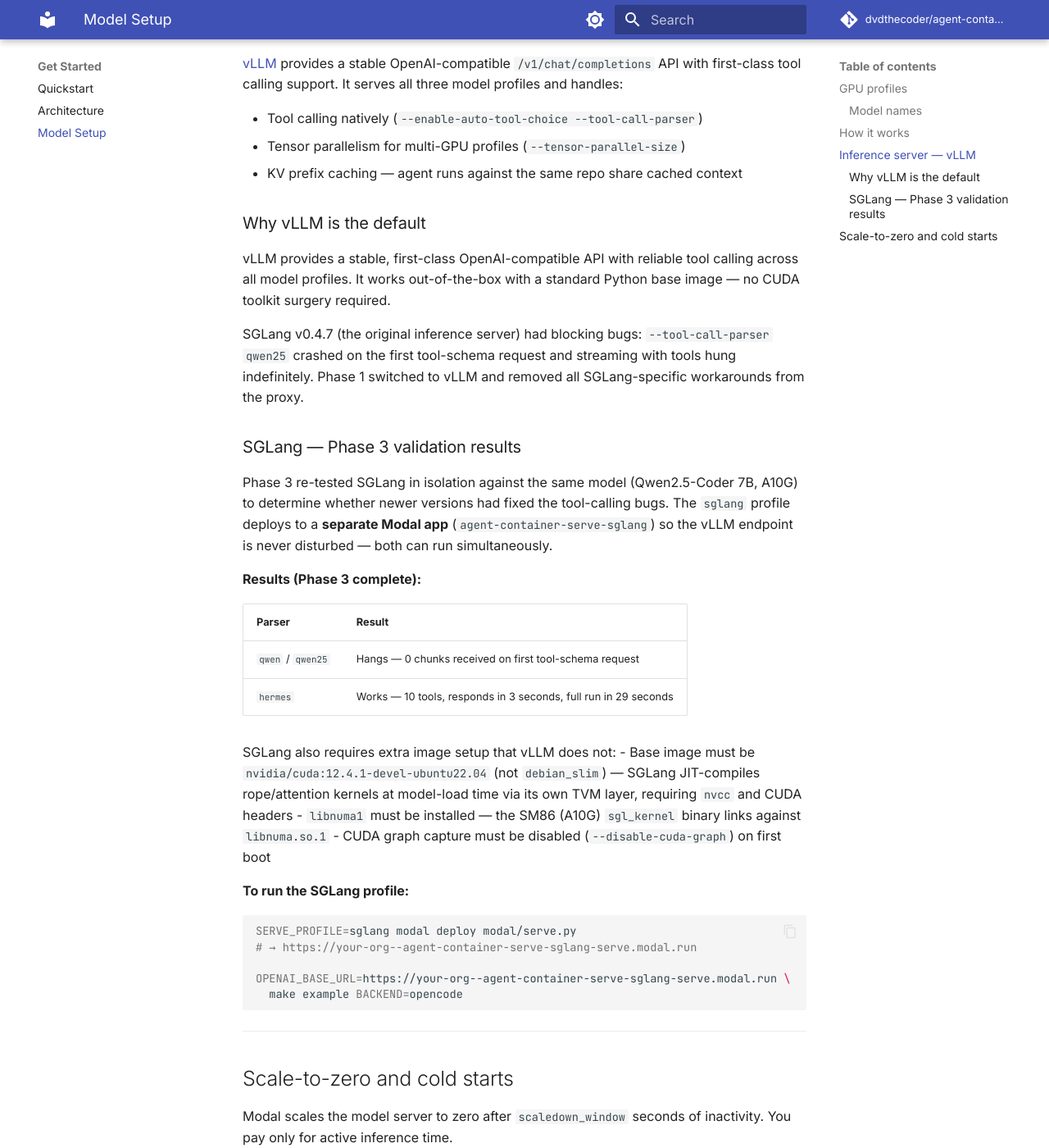
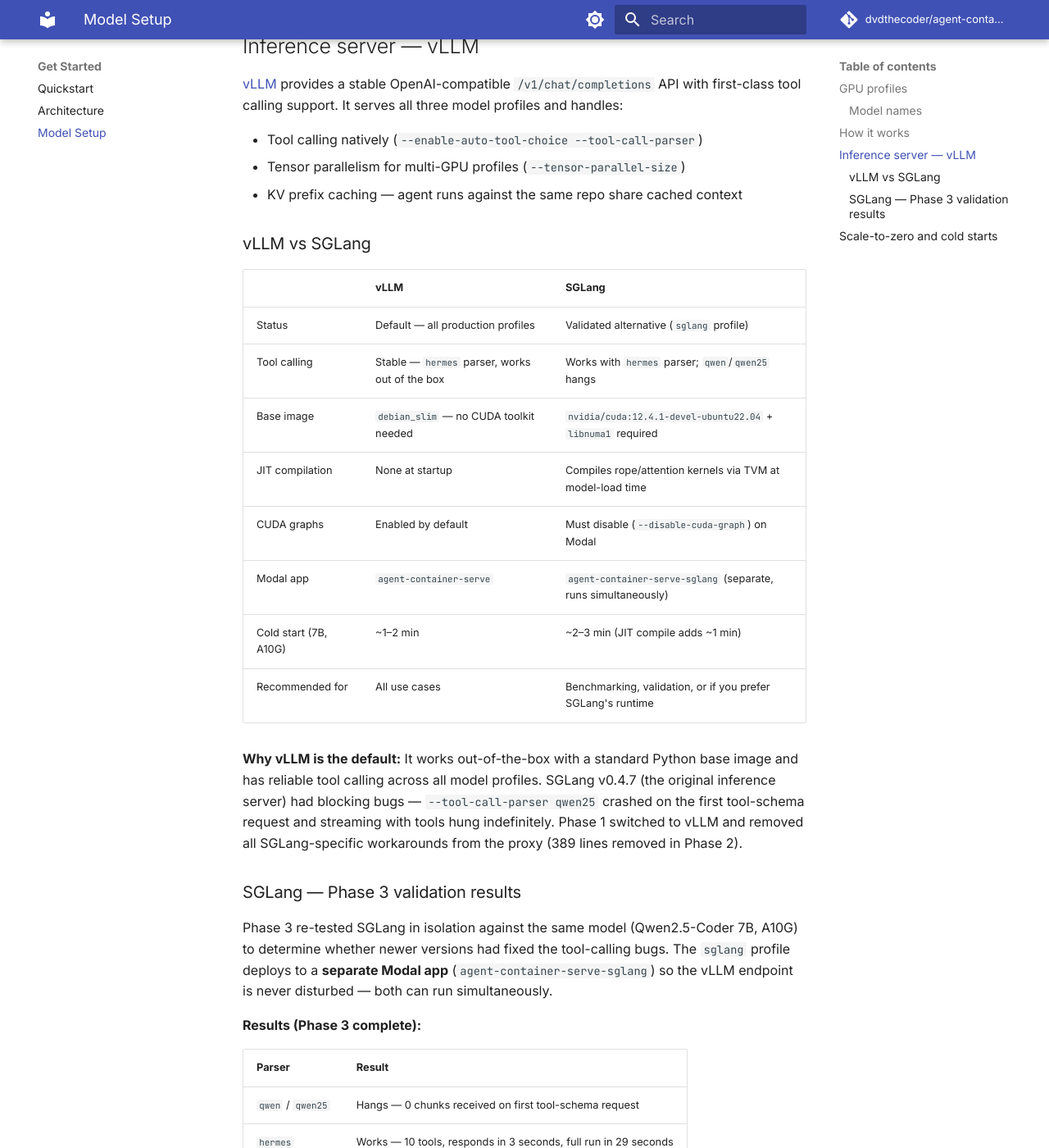
Before and after one commit to dvdthecoder/agent-container, an MkDocs documentation site: the page built from docs/models.md, in a window 1280 px wide and 1400 px high, scrolled down 1878 px. Shown: the whole window at 82% size. Built offline with MkDocs 1.6.1 and Material for MkDocs 9.7.7, drawn with Linux system fonts in a browser that asks for light colours; comment, search, counter and statistics services are not loaded; some of the changed text lies outside the part shown.

Commit message:
docs(models): add vLLM vs SGLang comparison table
Side-by-side comparison covering tool calling status, base image requirements,
JIT compilation, CUDA graph behaviour, Modal app names, cold start times,
and recommended use cases. Updates the profiles blurb to drop the stale
'Phase 3 validation only' note now that SGLang is a validated alternative.

Co-Authored-By: Claude Sonnet 4.6 <noreply@anthropic.com>

```diff
--- a/docs/models.md
+++ b/docs/models.md
@@ -28,7 +28,8 @@ Four profiles are built into `modal/serve.py`:
 | `sglang` | SGLang | Qwen2.5-Coder-7B | A10G | 32k | `SERVE_PROFILE=sglang modal deploy modal/serve.py` |
 
 **Start with `test`** — cheap, fast iteration. Promote to `prod` or `minimax` for
-production-grade output quality. Use `sglang` only for Phase 3 validation (see below).
+production-grade output quality. Use `sglang` to run on SGLang instead of vLLM — see the
+comparison table below.
 
 ### Model names
 
@@ -70,15 +71,24 @@ profiles and handles:
 - Tensor parallelism for multi-GPU profiles (`--tensor-parallel-size`)
 - KV prefix caching — agent runs against the same repo share cached context
 
-### Why vLLM is the default
+### vLLM vs SGLang
 
-vLLM provides a stable, first-class OpenAI-compatible API with reliable tool calling across
-all model profiles. It works out-of-the-box with a standard Python base image — no CUDA
-toolkit surgery required.
+| | vLLM | SGLang |
+|--|------|--------|
+| Status | Default — all production profiles | Validated alternative (`sglang` profile) |
+| Tool calling | Stable — `hermes` parser, works out of the box | Works with `hermes` parser; `qwen`/`qwen25` hangs |
+| Base image | `debian_slim` — no CUDA toolkit needed | `nvidia/cuda:12.4.1-devel-ubuntu22.04` + `libnuma1` required |
+| JIT compilation | None at startup | Compiles rope/attention kernels via TVM at model-load time |
+| CUDA graphs | Enabled by default | Must disable (`--disable-cuda-graph`) on Modal |
+| Modal app | `agent-container-serve` | `agent-container-serve-sglang` (separate, runs simultaneously) |
+| Cold start (7B, A10G) | ~1–2 min | ~2–3 min (JIT compile adds ~1 min) |
+| Recommended for | All use cases | Benchmarking, validation, or if you prefer SGLang's runtime |
 
-SGLang v0.4.7 (the original inference server) had blocking bugs: `--tool-call-parser qwen25`
-crashed on the first tool-schema request and streaming with tools hung indefinitely. Phase 1
-switched to vLLM and removed all SGLang-specific workarounds from the proxy.
+**Why vLLM is the default:** It works out-of-the-box with a standard Python base image and
+has reliable tool calling across all model profiles. SGLang v0.4.7 (the original inference
+server) had blocking bugs — `--tool-call-parser qwen25` crashed on the first tool-schema
+request and streaming with tools hung indefinitely. Phase 1 switched to vLLM and removed all
+SGLang-specific workarounds from the proxy (389 lines removed in Phase 2).
 
 ### SGLang — Phase 3 validation results
 
```
